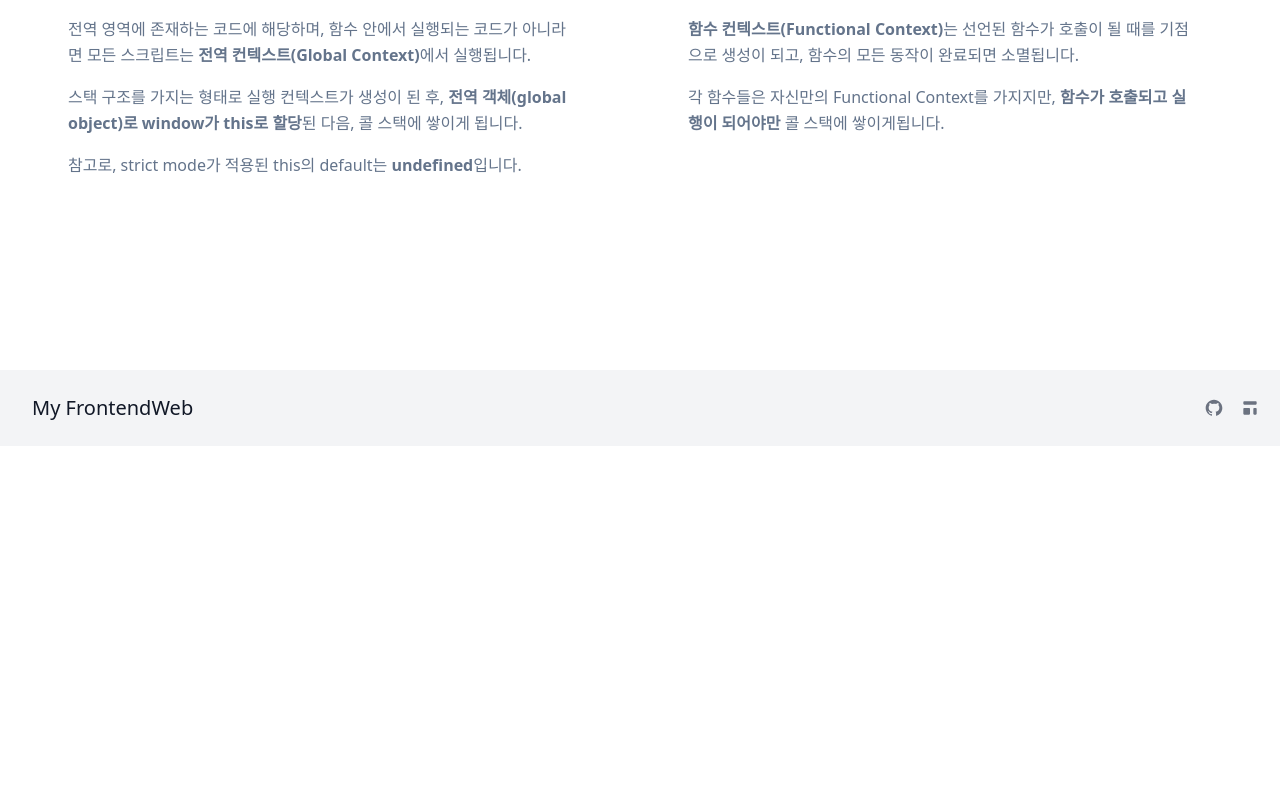
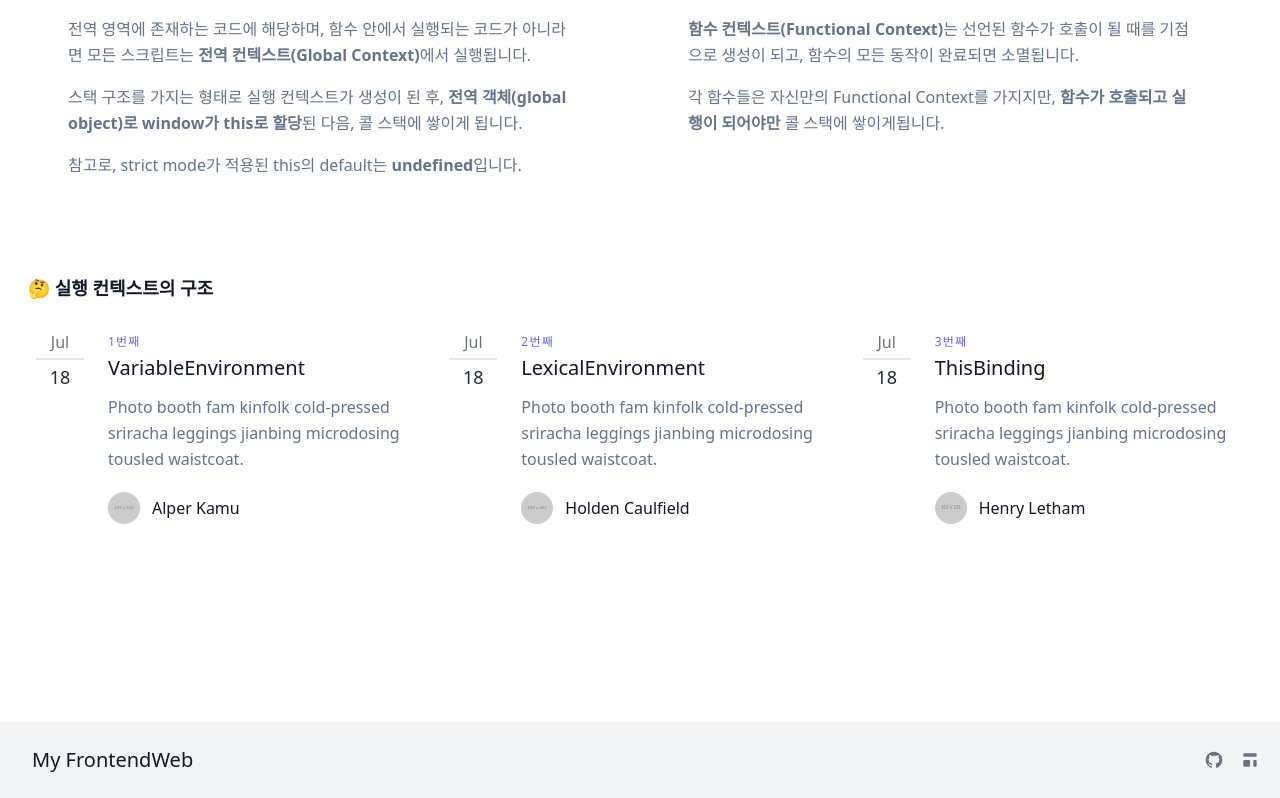
Before and after one commit to Lee-Sang-Beom/nextjs_and_notion, a Next.js app: page /web_basic/executionContext in a window 1280 px wide. Shown: the part 10767-11565 px from the top of the page. Before the commit the page ends 11213 px from the top, so only its background shows below. Built offline with nearby package versions, Linux system fonts and the light colour scheme.

Commit message:
add template : executionContextStructure

```diff
--- a/pages/web_basic/executionContext.tsx
+++ b/pages/web_basic/executionContext.tsx
@@ -588,7 +588,7 @@ export default function ExecutionContext() {
         )
     }
 
-    const ExecutionContextComponent = () => {
+    const ExecutionContextKindsComponent = () => {
         return (
             <div className="my-16">
                 <h1 className="text-lg font-bold title-font text-gray-900 pl-0 md:pl-2">🤔 실행 컨텍스트의 종류</h1>
@@ -613,6 +613,73 @@ export default function ExecutionContext() {
                         <p className="leading-relaxed mb-2">
                             각 함수들은 자신만의 Functional Context를 가지지만, <strong>함수가 호출되고 실행이 되어야만</strong> 콜 스택에 쌓이게됩니다.
                         </p>
+                    </div>
+                </div>
+            </div>
+        )
+    }
+
+    const ExecutionContextStructurenComponent = () => {
+        return (
+            <div className="my-16">
+                <h1 className="text-lg font-bold title-font text-gray-900 pl-0 md:pl-2">🤔 실행 컨텍스트의 구조</h1>
+                <div className="flex flex-wrap">
+                    <div className="py-8 px-4 lg:w-1/3">
+                        <div className="h-full flex items-start">
+                            <div className="w-12 flex-shrink-0 flex flex-col text-center leading-none">
+                                <span className="text-gray-500 pb-2 mb-2 border-b-2 border-gray-200">Jul</span>
+                                <span className="font-medium text-lg text-gray-800 title-font leading-none">18</span>
+                            </div>
+                            <div className="flex-grow pl-6">
+                                <h2 className="tracking-widest text-xs title-font font-medium text-indigo-500 mb-1">1번째</h2>
+                                <h1 className="title-font text-xl font-medium text-gray-900 mb-3">VariableEnvironment</h1>
+                                <p className="leading-relaxed mb-5">Photo booth fam kinfolk cold-pressed sriracha leggings jianbing microdosing tousled waistcoat.</p>
+                                <a className="inline-flex items-center">
+                                    <img alt="blog" src="https://dummyimage.com/103x103" className="w-8 h-8 rounded-full flex-shrink-0 object-cover object-center" />
+                                    <span className="flex-grow flex flex-col pl-3">
+                                        <span className="title-font font-medium text-gray-900">Alper Kamu</span>
+                                    </span>
+                                </a>
+                            </div>
+                        </div>
+                    </div>
+                    <div className="py-8 px-4 lg:w-1/3">
+                        <div className="h-full flex items-start">
+                            <div className="w-12 flex-shrink-0 flex flex-col text-center leading-none">
+                                <span className="text-gray-500 pb-2 mb-2 border-b-2 border-gray-200">Jul</span>
+                                <span className="font-medium text-lg text-gray-800 title-font leading-none">18</span>
+                            </div>
+                            <div className="flex-grow pl-6">
+                                <h2 className="tracking-widest text-xs title-font font-medium text-indigo-500 mb-1">2번째</h2>
+                                <h1 className="title-font text-xl font-medium text-gray-900 mb-3">LexicalEnvironment</h1>
+                                <p className="leading-relaxed mb-5">Photo booth fam kinfolk cold-pressed sriracha leggings jianbing microdosing tousled waistcoat.</p>
+                                <a className="inline-flex items-center">
+                                    <img alt="blog" src="https://dummyimage.com/102x102" className="w-8 h-8 rounded-full flex-shrink-0 object-cover object-center" />
+                                    <span className="flex-grow flex flex-col pl-3">
+                                        <span className="title-font font-medium text-gray-900">Holden Caulfield</span>
+                                    </span>
+                                </a>
+                            </div>
+                        </div>
+                    </div>
+                    <div className="py-8 px-4 lg:w-1/3">
+                        <div className="h-full flex items-start">
+                            <div className="w-12 flex-shrink-0 flex flex-col text-center leading-none">
+                                <span className="text-gray-500 pb-2 mb-2 border-b-2 border-gray-200">Jul</span>
+                                <span className="font-medium text-lg text-gray-800 title-font leading-none">18</span>
+                            </div>
+                            <div className="flex-grow pl-6">
+                                <h2 className="tracking-widest text-xs title-font font-medium text-indigo-500 mb-1">3번째</h2>
+                                <h1 className="title-font text-xl font-medium text-gray-900 mb-3">ThisBinding</h1>
+                                <p className="leading-relaxed mb-5">Photo booth fam kinfolk cold-pressed sriracha leggings jianbing microdosing tousled waistcoat.</p>
+                                <a className="inline-flex items-center">
+                                    <img alt="blog" src="https://dummyimage.com/101x101" className="w-8 h-8 rounded-full flex-shrink-0 object-cover object-center" />
+                                    <span className="flex-grow flex flex-col pl-3">
+                                        <span className="title-font font-medium text-gray-900">Henry Letham</span>
+                                    </span>
+                                </a>
+                            </div>
+                        </div>
                     </div>
                 </div>
             </div>
@@ -847,7 +914,10 @@ export default function ExecutionContext() {
                         </div>
 
                         {/* 실행컨텍스트의 종류 */}
-                        <ExecutionContextComponent />
+                        <ExecutionContextKindsComponent />
+
+                        {/* 실행컨텍스트의 구성 */}
+                        <ExecutionContextStructurenComponent />
                     </div>
                 </section>
             </Layout>
```
